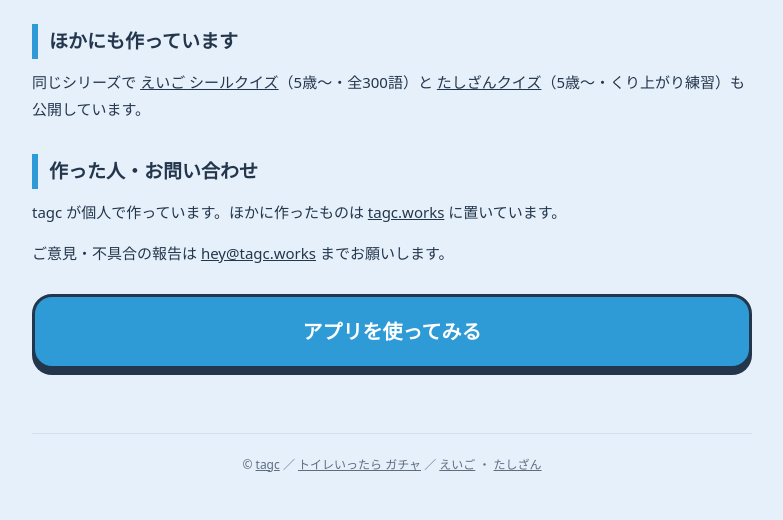
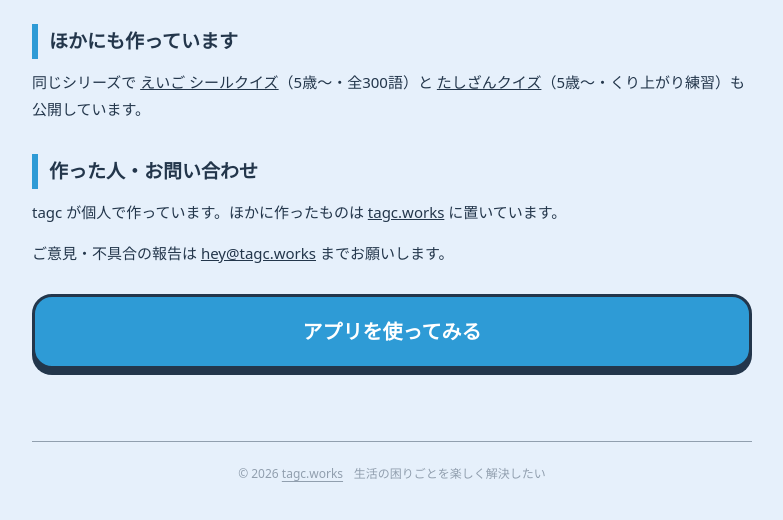
Before and after one commit to tag-work/toilet-gacha, a plain HTML site: page for-parents/index.html in a window 1280 px wide. Shown: the part 2629-3149 px from the top of the page, without its empty margins (248-1031 px from the left). Drawn offline with Linux system fonts and the light colour scheme; a web font is replaced by a local one.

Commit message:
add: 各ページから tagc.works に戻れるようにする

```diff
--- a/for-parents/index.html
+++ b/for-parents/index.html
@@ -109,6 +109,19 @@ gtag('js',new Date());gtag('config','G-YF2F6KJ848');</script>
        data-tag-for-child-directed-treatment="1"></ins>
   <script>(adsbygoogle = window.adsbygoogle || []).push({});</script>
 </div>
-<footer>© <a href="https://tagc.works/">tagc</a> ／ <a href="https://tagc.works/toilet-gacha/">トイレいったら ガチャ</a> ／
-<a href="https://tagc.works/eigo-quiz/">えいご</a> ・ <a href="https://tagc.works/sansu-quiz/">たしざん</a></footer>
+<!-- FOOTER:START このブロックは tools/footer.html から差し込まれます。ページ側で手を入れないこと -->
+<footer class="tagc-footer">
+<style>
+/* 各ページの footer{} ルールに巻き込まれないよう、背景と色は明示的に打ち消す。
+   薄くするのは内側だけ。外側に opacity をかけると背景ごと薄くなって濁る */
+.tagc-footer{margin:44px 0 0;padding:0;border:0;background:none;color:inherit;
+  font-family:inherit;font-weight:400;font-size:12px;line-height:2;
+  letter-spacing:0;text-align:center}
+.tagc-footer .in{border-top:1px solid;padding:20px 16px 28px;opacity:.62}
+.tagc-footer a{color:inherit;text-decoration:underline;text-underline-offset:.25em}
+.tagc-footer .s{display:inline-block;width:.9em}
+</style>
+<div class="in">© 2026 <a href="https://tagc.works/">tagc.works</a><span class="s"> </span>生活の困りごとを楽しく解決したい</div>
+</footer>
+<!-- FOOTER:END -->
 </div></body></html>
--- a/sw.js
+++ b/sw.js
@@ -1,5 +1,5 @@
 /* トイレいったら ガチャ / Service Worker */
-const V="toilet-gacha-v1";
+const V="toilet-gacha-v2";
 const SHELL=["./","./index.html","./manifest.webmanifest","./for-parents/",
   "./icons/icon-192.png","./icons/icon-512.png","./icons/apple-touch-icon.png"];
 self.addEventListener("install",e=>{e.waitUntil(caches.open(V).then(c=>c.addAll(SHELL)).then(()=>self.skipWaiting()))});
```
